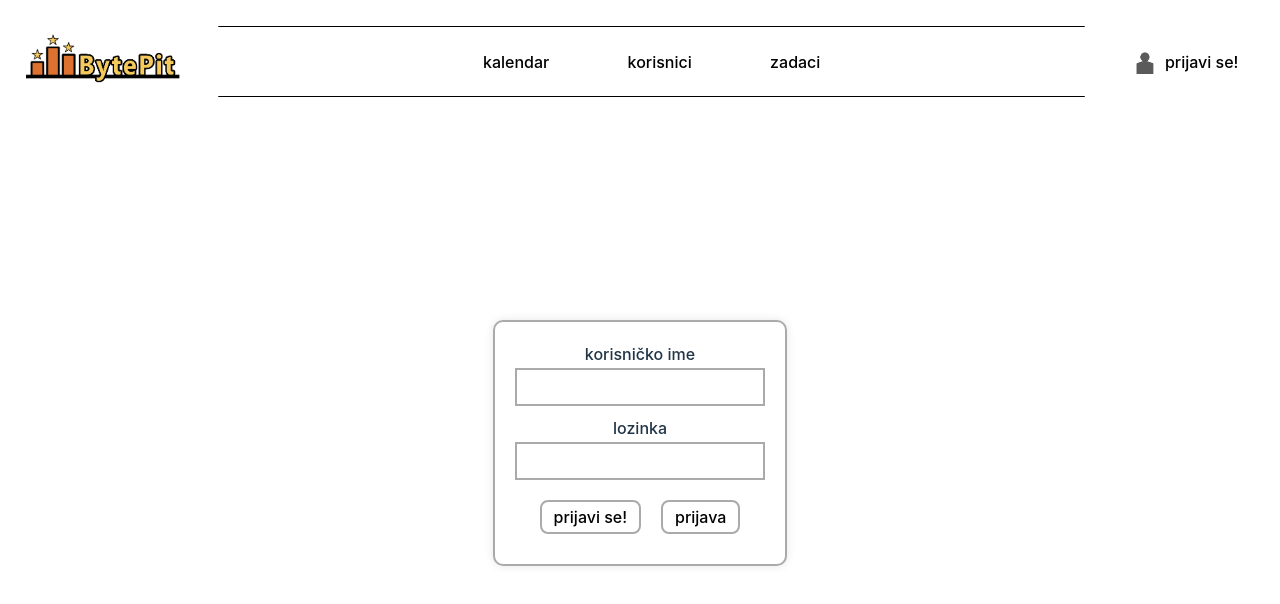
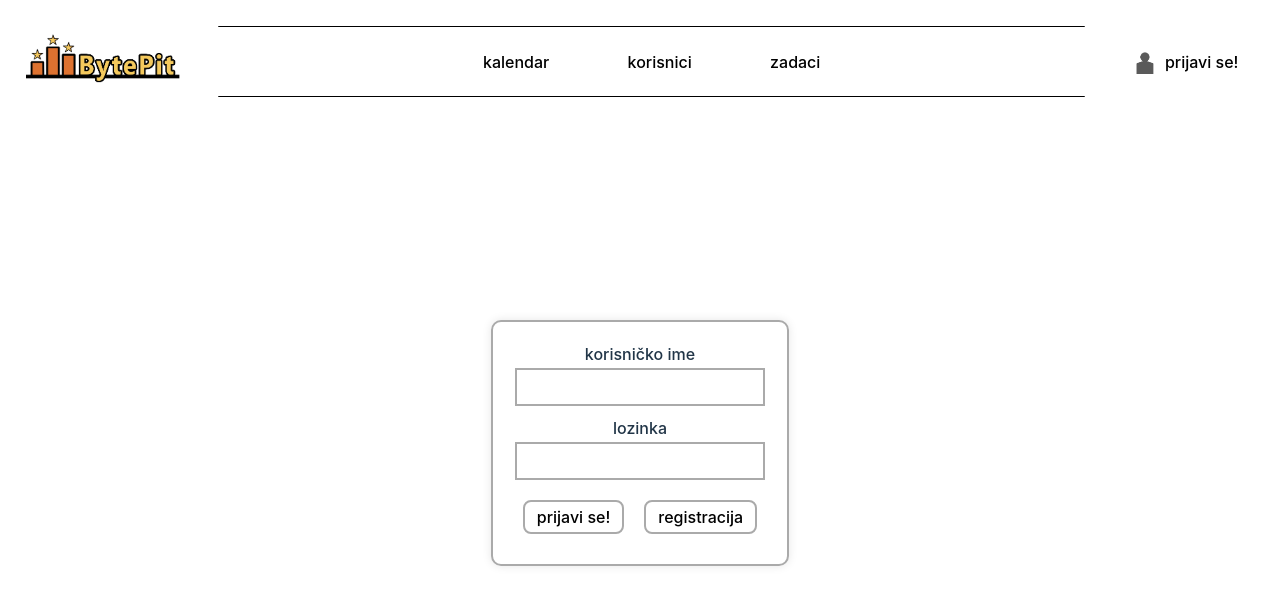
Before and after one commit to mh53837/Looney-Codes, a React (Vite) app in the folder frontend/BytePitFE/: page /login in a window 1280 px wide. Shown: the top 604 px of the page. Built offline with nearby package versions, Linux system fonts and the light colour scheme.

Commit message:
popravljena registracija

```diff
--- a/frontend/BytePitFE/src/components/Login.tsx
+++ b/frontend/BytePitFE/src/components/Login.tsx
@@ -60,7 +60,7 @@ const Login: React.FC<LoginProps> = (props) => {
                     <div className="error">{error}</div>
                     <button type="submit">prijavi se!</button>
                     <Link to="/register">
-                        <button type="button">prijava</button>
+                        <button type="button">registracija</button>
                     </Link>
                 </form>
             </div>
```
